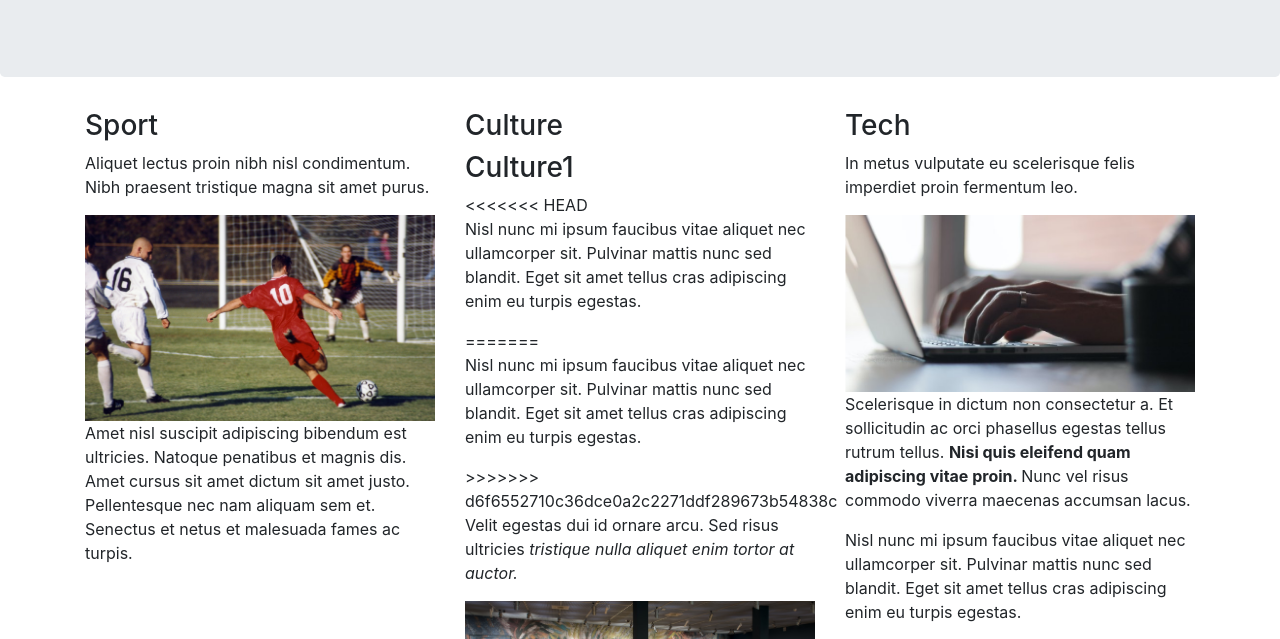
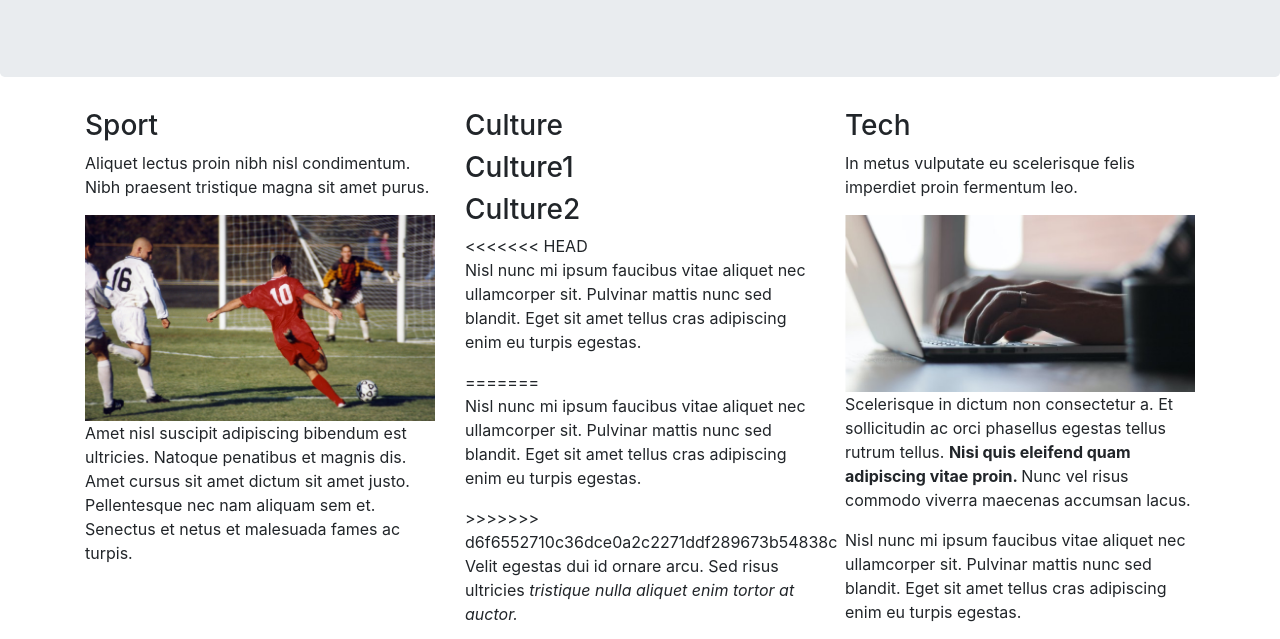
Before and after one commit to anna21anna/Test_name, a plain HTML site: page index.html in a window 1280 px wide. Shown: the part 161-800 px from the top of the page. Drawn offline with Linux system fonts and the light colour scheme.

Commit message:
first commit7

```diff
--- a/index.html
+++ b/index.html
@@ -21,6 +21,7 @@
     <div class="col-sm-4">
       <h3>Culture</h3>
 	  <h3>Culture1</h3>
+	  <h3>Culture2</h3>
 <<<<<<< HEAD
 	  <p>Nisl nunc mi ipsum faucibus vitae aliquet nec ullamcorper sit. Pulvinar mattis nunc sed blandit. Eget sit amet tellus cras adipiscing enim eu turpis egestas.  </p>
 =======
```
